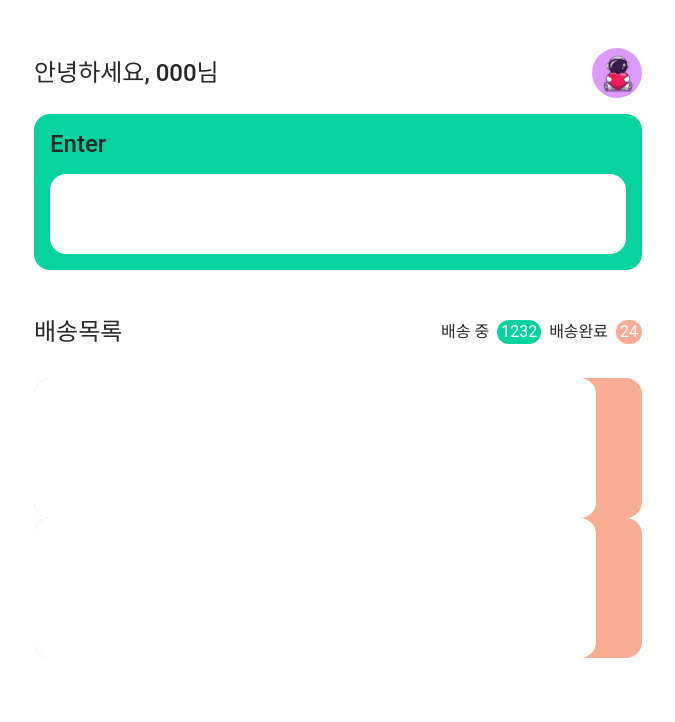
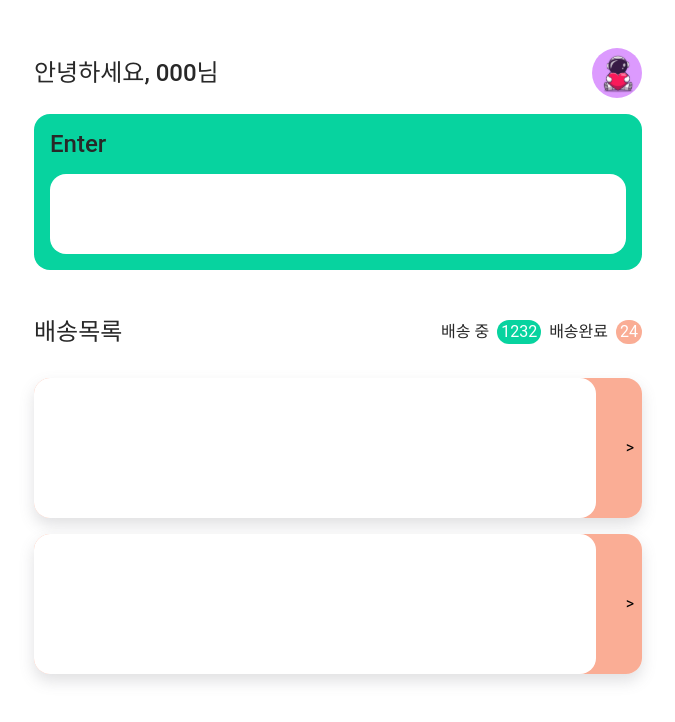
Before and after one commit to gdsc-ssu/ssung-delivery-frontend, a React (Vite) app in the folder packages/app/shipper-client/: page / in a window 1280 px wide. Shown: the top 722 px of the page, without its empty margins (302-977 px from the left). Built offline with nearby package versions, Linux system fonts and the light colour scheme.

Commit message:
feat(sender): add shipping ground box, infobox open feature

```diff
--- a/packages/app/shipper-client/src/App/App.shippingList.tsx
+++ b/packages/app/shipper-client/src/App/App.shippingList.tsx
@@ -24,7 +24,9 @@ const ShippingList = () => {
       <Spacer height="2rem" />
 
       <Stack Top={InfoCard} Ground={GroundForm} />
+      <Spacer height="1rem" />
       <Stack Top={InfoCard} Ground={GroundForm} />
+      <Spacer height="3rem" />
     </ComponentContainer>
   )
 }
--- a/packages/app/shipper-client/src/App/Shipping/Stack.tsx
+++ b/packages/app/shipper-client/src/App/Shipping/Stack.tsx
@@ -1,36 +1,63 @@
 import styled from '@emotion/styled'
-
+import { useState } from 'react'
 interface StackProps {
   Top: () => JSX.Element
   Ground: () => JSX.Element
 }
 
 const Stack = ({ Top, Ground }: StackProps) => {
+  const [open, setOpen] = useState<boolean>(false)
+
   return (
     <Container>
-      <StackTop>
+      <StackTop open={open}>
         <Top />
       </StackTop>
       <StackGround>
         <Ground />
       </StackGround>
+      <Arrow
+        open={open}
+        onClick={() => {
+          setOpen(!open)
+        }}
+      >{`>`}</Arrow>
     </Container>
   )
 }
 
 export default Stack
 
+const Arrow = styled.div(
+  ({ open }: { open: boolean }) => `
+  position: absolute;
+  display: flex;
+  align-items: center;
+  top: 0;
+  bottom : 0;
+  margin: auto;
+  right: 0.5rem;
+  transform: rotate(${open ? '-180deg' : '0'});
+  transition: all ease 0.5s;
+  `
+)
+
 const Container = styled.div`
   position: relative;
+  box-shadow: rgba(100, 100, 111, 0.2) 0px 7px 15px 0px;
+  border-radius: 1rem;
 `
 
-const StackTop = styled.div`
-  position: absolute;
-  width: 100%;
-  height: 140px;
-`
+const StackTop = styled.div(
+  ({ open }: { open: boolean }) => `
+    position: absolute;
+    width: 100%;
+    height: 140px;
+    transition: all ease 0.5s;
+    transform: translate3d(${open ? '-80%' : '0'}, 0px, 0);
+  `
+)
 const StackGround = styled.div`
-  /* position: absolute; */
   z-index: -2;
   width: 100%;
   height: 140px;
```
